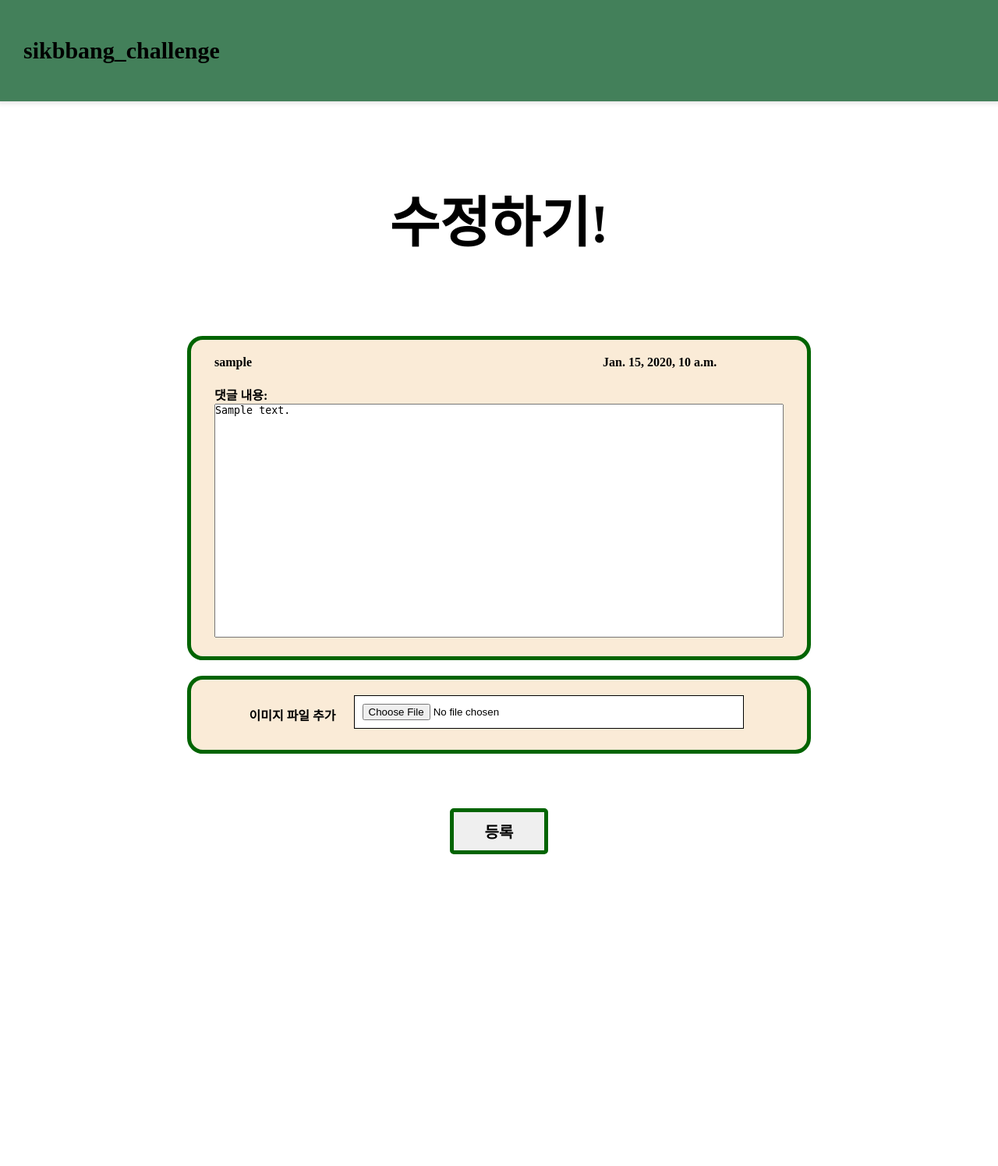
After one commit to jmpop97/sikbbang_challenge_mypage, a Django app: template templates/comments/comment_update.html in a window 1280 px wide. The commit adds this page. Shown: the whole page at 78% size. Run offline with Django 4.2, Linux system fonts and the light colour scheme; the template is opened without the code that fills it: values that come from a table or form of the project are taken from there, others are empty; a user stored in the database is signed in; tables that the repository leaves empty hold one stand-in row (values such as "Sample post"); some libraries are stand-ins or nearby versions.

Commit message:
secondcommit

```diff
--- a/comments/urls.py
+++ b/comments/urls.py
@@ -2,12 +2,13 @@ from django.urls import path
 from . import views
 from django.conf.urls.static import static #urlpatterns += 전용
 from django.conf import settings #urlpatterns += 전용
+app_name = 'comments'
 
 urlpatterns = [
     path('api/comments', views.comment_read, name="comment_read"), #mainpage에서 challenge 썸네일 클릭 시 나오는 화면
     path('api/comments/create', views.comment_create, name="comment_create"),
-    # path('api/comments', views.comment_update, name="comment_update"),
-    # path('api/comments', views.comment_delete, name="comment_delete"),
+    path('api/comments/edit/<int:pk>', views.comment_update, name="comment_update"),
+    path('api/comments/delete/<int:pk>', views.comment_delete, name="comment_delete"),
 ]
 
 urlpatterns += static(settings.MEDIA_URL, document_root=settings.MEDIA_ROOT) #장고한테 이미지 루트를 알려줌
--- a/sikbbang_challenge_01/settings.py
+++ b/sikbbang_challenge_01/settings.py
@@ -11,7 +11,6 @@ https://docs.djangoproject.com/en/4.2/ref/settings/
 """
 
 from pathlib import Path
-# import os
 
 # Build paths inside the project like this: BASE_DIR / 'subdir'.
 BASE_DIR = Path(__file__).resolve().parent.parent
@@ -131,6 +130,7 @@ DEFAULT_AUTO_FIELD = 'django.db.models.BigAutoField'
 
 AUTH_USER_MODEL = 'users.UserModel'
 
+
+# MEDIA_ROOT = os.path.join(BASE_DIR, 'media')랑 같음. Python 3.4이상 버전에서만 가능. 3.4버전 미만은 MEDIA_ROOT = os.path.join(BASE_DIR, 'media')를 사용해야함
 MEDIA_ROOT = BASE_DIR / 'media'
-# MEDIA_ROOT = os.path.join(BASE_DIR, 'media')랑 같음. Python 3.4이상 버전에서만 가능. 3.4버전 미만은 MEDIA_ROOT = os.path.join(BASE_DIR, 'media')를 사용해야함
 MEDIA_URL = '/media/'
--- /dev/null
+++ b/static/base.css
@@ -0,0 +1,91 @@
+* {
+  margin: 0px;
+  padding: 0px;
+  list-style: none;
+  box-sizing: border-box;
+  text-decoration: none;
+  color: black;
+}
+html,
+body {
+  width: 100%;
+  height: auto;
+  display: flex;
+  flex-direction: column;
+  align-items: center;
+  justify-content: center;
+}
+.nav {
+  width: 100%;
+  height: 130px;
+  background-color: rgb(67, 128, 90);
+  display: flex;
+  justify-content: space-between;
+  align-items: center;
+  padding: 30px;
+  font-size: 30px;
+  font-weight: bold;
+  box-shadow: rgb(0 0 0 / 10%) 0px 0px 6px 3px;
+}
+.menu_box {
+  width: 330px;
+  display: flex;
+  justify-content: flex-end;
+  align-items: center;
+}
+.xi-bars {
+  font-size: 50px;
+}
+.xi-bars:hover {
+  cursor: pointer;
+}
+.slide_nav {
+  position: fixed;
+  top: 130px;
+  right: 0px;
+  width: 300px;
+  height: 100%;
+  background-color: #2A522F;
+  display: flex;
+  flex-flow: column;
+  align-items: center;
+  box-shadow: rgb(0 0 0 / 10%) 0px 0px 6px 3px;
+}
+.slide_nav>a {
+  margin: 30px;
+  font-size: 20px;
+  font-weight: bold;
+}
+.main_middle {
+  width: 100%;
+  height: 100%;
+  text-align: center;
+  display: flex;
+  flex-flow: column;
+  align-items: center;
+  justify-content: space-between;
+  padding-top: 5px;
+  background-color: rgba(255, 255, 255, 1);
+}
+.cont_txt {
+  width: 100%;
+  height: 40px;
+  display: flex;
+  justify-content: space-around;
+  align-items: center;
+  margin-bottom: 10px;
+  background-color: rgba(240, 240, 240, 1);
+}
+.cont_box {
+  width: 100%;
+  height: 100%;
+}
+.cont_ul {
+  display: flex;
+  justify-content: space-around;
+  align-items: center;
+  margin: 10px 0 10px 10px;
+}
+.row2 {
+  font-weight: bold;
+}
--- /dev/null
+++ b/static/base.js
@@ -0,0 +1,11 @@
+$(".slide_nav").hide()
+var isNavVisible = false;
+$(".xi-bars").click(function () {
+  if (isNavVisible) {
+    $(".slide_nav").fadeOut(500)
+  } else {
+    $(".slide_nav").fadeIn(500)
+  }
+  isNavVisible = !isNavVisible;
+});
+document.getElementById(".xi-bars")
--- /dev/null
+++ b/static/comment_create_style.css
@@ -0,0 +1,76 @@
+/*모든 내용물을 감싸는 div*/
+.wrap_all {
+    width: 1200px;
+    display: flex;
+    flex-direction: column;
+    align-items: center;
+    justify-content: center;
+    margin-bottom: 400px;
+}
+/*타이틀: 댓글을 작성해 보아요!*/
+.title {
+    margin: 100px;
+    font-size: 70px;
+    font-weight: bold;
+}
+/*안내문구 + 댓글입력하는 textarea*/
+.comment_box {
+    background-color: antiquewhite;
+    width: 720px;
+    padding: 20px 20px 20px 0;
+    margin-bottom: 20px;
+    border-radius: 20px;
+    border: 5px solid darkgreen;
+    display: flex;
+    align-items: flex-start;
+    justify-content: center;
+}
+
+/*안내문구 "댓글내용:"*/
+.commentspan {
+    font-weight: bold;
+    margin-right: 20px;
+}
+
+/*댓글 입력하는 textarea*/
+.textarea {
+    width: 720px;
+    height: 300px;
+    resize: none;
+}
+
+/*이미지 추가 박스*/
+.img_box {
+    background-color: antiquewhite;
+    width: 800px;
+    padding: 20px 20px 20px 0;
+    margin-bottom: 20px;
+    border-radius: 20px;
+    border: 5px solid darkgreen;
+    display: flex;
+    align-items: flex-start;
+    justify-content: center;
+}
+/*이미지 안내 문구*/
+.imglabel {
+    font-weight: bold;
+    margin-right: 10px;
+    padding: 13px;
+}
+/*이미지 인풋 박스*/
+.imginput {
+    border: 1px solid black;
+    background-color: white;
+    width: 500px;
+    padding: 10px;
+}
+
+/*최종제출버튼*/
+.submitbtn {
+    margin-top: 50px;
+    font-size: 20px;
+    font-weight: bold;
+    padding: 10px 40px 10px 40px;
+    border: 5px solid darkgreen;
+    border-radius: 5px;
+}
--- /dev/null
+++ b/static/comment_style.css
@@ -0,0 +1,94 @@
+/*모든 내용물을 감싸는 div*/
+.wrap_all {
+    display: flex;
+    flex-direction: column;
+    align-items: center;
+    justify-content: center;
+    width: 1200px;
+}
+
+/*타이틀: 인증 후기를 남겨볼까요?*/
+.title {
+    margin-top: 100px;
+    font-size: 70px;
+    font-weight: bold;
+}
+
+/*새로운 후기 작성 버튼*/
+.new_comment_link {
+    margin: 60px 80px 60px 80px;
+    font-size: 30px;
+    font-weight: bold;
+    border: 5px solid darkgreen;
+    border-radius: 20px;
+    padding: 10px;
+}
+
+/*댓글 한 개 카드*/
+.one_comment {
+    background-color: antiquewhite;
+    width: 800px;
+    padding: 20px;
+    margin-bottom: 20px;
+    border-radius: 20px;
+    border: 5px solid darkgreen;
+}
+
+/*작성자와 작성일 담은 p태그*/
+.writer_date {
+    padding: 10px 20px 20px 20px;
+    font-size: 20px;
+    color: darkgreen;
+    font-weight: bold;
+    display: flex;
+    justify-content: space-between;
+}
+
+
+/*댓글 이미지와 댓글 내용을 감싸주는 div*/
+.wrap_img_content {
+    display: flex;
+    flex-direction: row;
+    padding: 20px;
+}
+/*이미지 담는 투명 컨테이너와 이미지*/
+.img_container {
+  width: 300px;
+  height: 300px;
+  margin-right: 40px;
+  border-radius: 20px;
+}
+.img_container img {
+  width: 300px;
+  height: 300px;
+  object-fit: cover;
+  border-radius: 20px;
+}
+
+/*댓글내용 span*/
+.comment_content {
+    font-size: 18px;
+    font-weight: bold;
+    word-break: break-all;
+}
+
+/*수정버튼과 삭제버튼을 감싸는 div*/
+.edit_delete {
+    display: flex;
+    justify-content: end;
+}
+/*수정버튼*/
+.edit_button {
+    margin-right: 20px;
+    font-size: 15px;
+    font-weight: bold;
+    padding: 7px;
+}
+/*삭제버튼*/
+.delete_button {
+    margin-right: 15px;
+    font-size: 15px;
+    font-weight: bold;
+    color: red;
+    padding: 5px;
+}
--- /dev/null
+++ b/static/comment_update_style.css
@@ -0,0 +1,88 @@
+/*모든 내용물을 감싸는 div*/
+.wrap_all {
+    width: 1200px;
+    display: flex;
+    flex-direction: column;
+    align-items: center;
+    justify-content: center;
+    margin-bottom: 400px;
+}
+
+/*타이틀: 수정하기!*/
+.title {
+    margin: 100px;
+    font-size: 70px;
+    font-weight: bold;
+}
+
+/*작성자명과 시간*/
+.writeranddate {
+    margin-bottom: 20px;
+    font-weight: bold;
+    display: flex;
+    flex-direction: row;
+}
+/*작성자명*/
+.writer {
+    margin-right: 450px;
+}
+
+/*안내문구 + 댓글입력하는 textarea*/
+.comment_box {
+    background-color: antiquewhite;
+    width: 800px;
+    padding: 20px 20px 20px 30px;
+    margin-bottom: 20px;
+    border-radius: 20px;
+    border: 5px solid darkgreen;
+    display: flex;
+    flex-direction: column;
+}
+/*안내문구 "댓글내용:"*/
+.commentspan {
+    font-weight: bold;
+    margin-right: 20px;
+    display: flex;
+}
+/*댓글 입력하는 textarea*/
+.commenttextarea {
+    width: 730px;
+    height: 300px;
+    resize: none;
+}
+
+/*이미지 박스*/
+.img_box {
+    background-color: antiquewhite;
+    width: 800px;
+    padding: 20px 20px 20px 0;
+    margin-bottom: 20px;
+    border-radius: 20px;
+    border: 5px solid darkgreen;
+    display: flex;
+    align-items: flex-start;
+    justify-content: center;
+}
+/*이미지 안내 문구*/
+.imglabel {
+    font-weight: bold;
+    margin-right: 10px;
+    padding: 13px;
+}
+/*이미지 인풋 박스*/
+.imginput {
+    border: 1px solid black;
+    background-color: white;
+    width: 500px;
+    padding: 10px;
+}
+
+/*최종제출버튼*/
+.submitbtn {
+    margin-top: 50px;
+    font-size: 20px;
+    font-weight: bold;
+    padding: 10px 40px 10px 40px;
+    border: 5px solid darkgreen;
+    border-radius: 5px;
+}
--- a/templates/base.html
+++ b/templates/base.html
@@ -1,72 +1,47 @@
+{% load static %}
 <!DOCTYPE html>
 <html lang="en">
-{% load static %}
-
 <head>
   <meta charset="UTF-8">
-    <title>{% block title %}{% endblock %} | 재고관리 사이트</title>
-    <!-- Bootstrap CSS -->
-    <link href="https://cdn.jsdelivr.net/npm/bootstrap@5.0.0-beta3/dist/css/bootstrap.min.css" rel="stylesheet"
-          integrity="sha384-eOJMYsd53ii+scO/bJGFsiCZc+5NDVN2yr8+0RDqr0Ql0h+rP48ckxlpbzKgwra6" crossorigin="anonymous">
-
-    <script src="https://cdn.jsdelivr.net/npm/bootstrap@5.0.0-beta3/dist/js/bootstrap.bundle.min.js"
-            integrity="sha384-JEW9xMcG8R+pH31jmWH6WWP0WintQrMb4s7ZOdauHnUtxwoG2vI5DkLtS3qm9Ekf"
-            crossorigin="anonymous"></script>
-    <style>
-        .title-center {
-            text-align: center;
-            margin-top: 50px;
-        }
-
-        .wrap {
-            width: 400px;
-            margin: 0 auto;
-        }
-
-        .form-area {
-            margin-top: 25px;
-        }
-
-        .timeline-container {
-            margin-top: 25px
-        }
-    </style>
+  <title>{% block title %}{% endblock %} | 챌린지</title>
+  <meta http-equiv="X-UA-Compatible" content="IE=edge">
+  <meta name="viewport" content="width=device-width, initial-scale=1.0">
+  {% block static %}
+  <link rel="stylesheet" href="{% static 'comment_style.css' %}">
+  <link rel="stylesheet" href="{% static 'comment_create_style.css' %}">
+  <link rel="stylesheet" href="{% static 'comment_update_style.css' %}">
+  <link rel="stylesheet" href="{% static 'base.css' %}">
+  <link rel="stylesheet" href="https://cdn.jsdelivr.net/npm/xeicon@2.3.3/xeicon.min.css">
+  <script src="https://ajax.googleapis.com/ajax/libs/jquery/3.4.1/jquery.min.js"></script>
+  <script defer src="{% static 'base.js' %}"></script>
+  {% endblock %}
 </head>
-
 <body>
-<nav class="navbar navbar-expand-lg navbar-light bg-light">
-    <div class="container">
-        <div class="collapse navbar-collapse" id="navbarSupportedContent">
-            {% if user.is_authenticated %} <!--user가 로그인 되지 않은 경우만-->
-                <ul class="navbar-nav mr-auto">
-                    <li class="nav-item active">
-                        <a class="navbar-brand" href="/">Home</a>
-                        <a class="navbar-brand" href="{% url 'product-create' %}">상품등록</a>
-                        <a class="navbar-brand" href="/product/inbound">입고</a>
-                        <a class="navbar-brand" href="/product/outbound">출고</a>
-                        <a class="navbar-brand" href="/product/search">상품 검색</a>
-                        <a class="navbar-brand" href="/inventory">재고 현황</a>
-                    </li>
-                </ul>
+  <!-- 상단바입니다 -->
+  <div class="nav">
+    <a href="/" class="logo">sikbbang_challenge</a>
+    <div class="menu_box">
+      {% if not user.is_authenticated %}
+      <div class="sign_box">
+        <a href="/signin" class="sign_in">로그인</a>
+        <span>|</span>
+        <a href="/signup" class="sign_up">회원가입</a>
       </div>
       {% else %}
-                <form class="form-inline my-2 my-lg-0">
-                    <ul class="navbar-nav mr-auto">
-                        <li class="nav-item active">
-                            <a class="nav-link" href="/signin"> Sign In <span class="sr-only"></span></a>
-                        </li>
-                        <li class="nav-item active">
-                            <a class="nav-link" href="/signup"> Sign Up <span class="sr-only"></span></a>
-                        </li>
-                    </ul>
-                </form>
+      <div class="sign_box">
+        <i class="xi-bars"></i>
+      </div>
       {% endif %}
     </div>
-</nav>
+  </div>
+  <!-- 사이드 바 입니다 -->
+  <div class="slide_nav">
+    <a href="#">HOME</a>
+    <a href="/qna_list/">문의게시판</a>
+    <a href="#">마이페이지</a>
+    <a href="/logout">로그아웃</a>
+  </div>
   {% block content %}
-
   {% endblock %}
-
 </body>
-
 </html>
--- /dev/null
+++ b/templates/comments/comment_update.html
@@ -0,0 +1,30 @@
+{#업데이트 에치티엠엘#}
+{% extends 'base.html' %}
+{% load static %}
+
+{% block content %}
+
+<form method="post" enctype="multipart/form-data">
+    {% csrf_token %}
+    <div class="wrap_all">
+        <h1 class="title">수정하기!</h1>
+        <div class="comment_box">
+            <div class="writeranddate">
+                <div class="writer">{{ post_del.comment_writer }}</div>
+                <div>{{ post_del.comment_created_at }}</div>
+            </div>
+            <span>
+                <span class="commentspan"><label for="comment_content">댓글 내용:</label></span>
+                <span><textarea class="commenttextarea" id="comment_content" name="inputValue">{{ post_del.comment_content }}</textarea></span>
+            </span>
+        </div>
+        <div class="img_box">
+            <label class="imglabel" for="comment_image">이미지 파일 추가</label> <!-- 자세한 코드는 DB 가용성 보고 수정 -->
+            <input class="imginput" type="file" id="comment_image" name="input_image" onchange="setThumbnail();">
+        </div>
+        <!-- <input type="submit" value="등록하기"> -->
+        <button class="submitbtn" type="submit">등록</button>
+    </div>
+</form>
+
+{% endblock %}
```
Also changed, not shown: comments/models.py (+3 -9 lines), comments/views.py (+27 -13 lines), templates/comments/comment_create.html (+17 -22 lines), templates/comments/comment_read.html (+31 -31 lines). Lines whose indentation alone changed are shown as unchanged.
